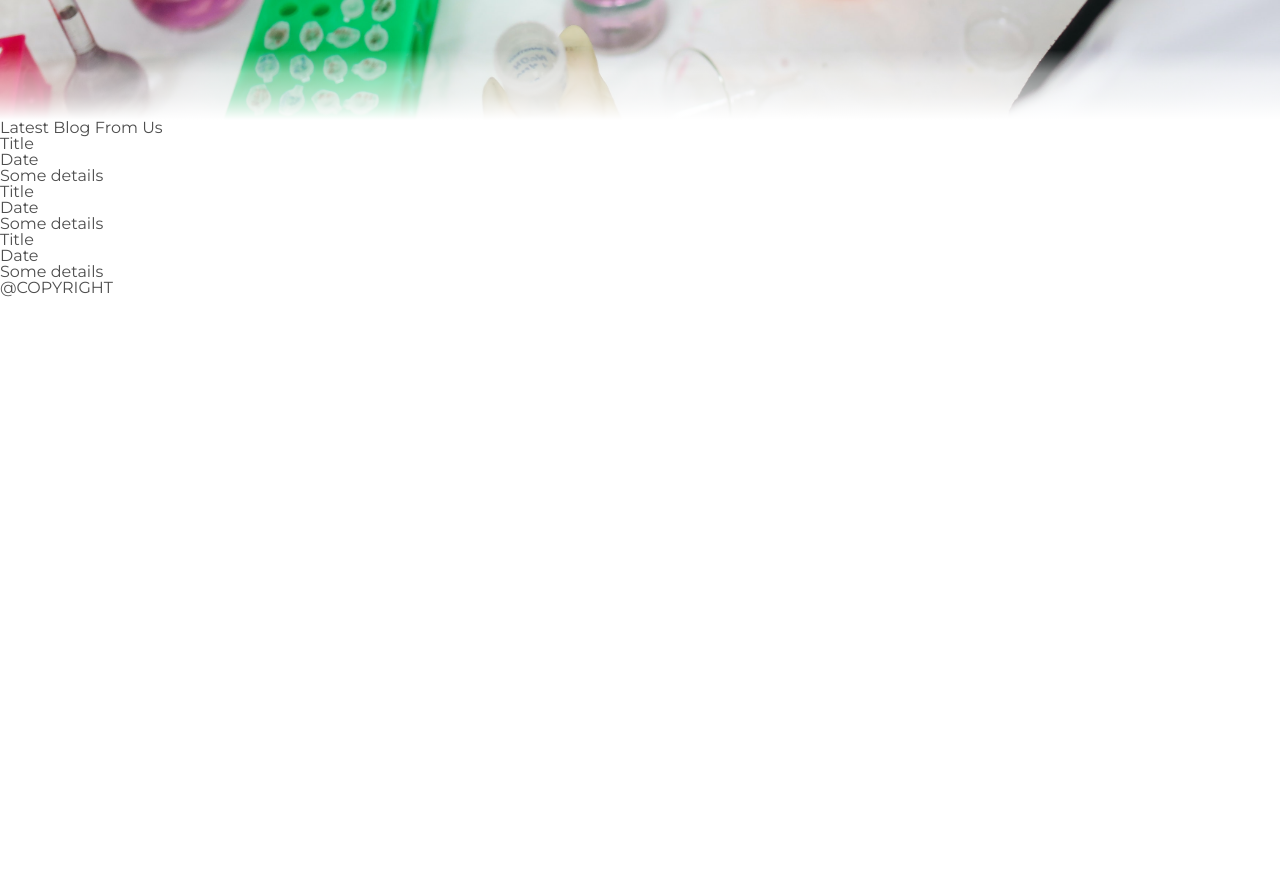
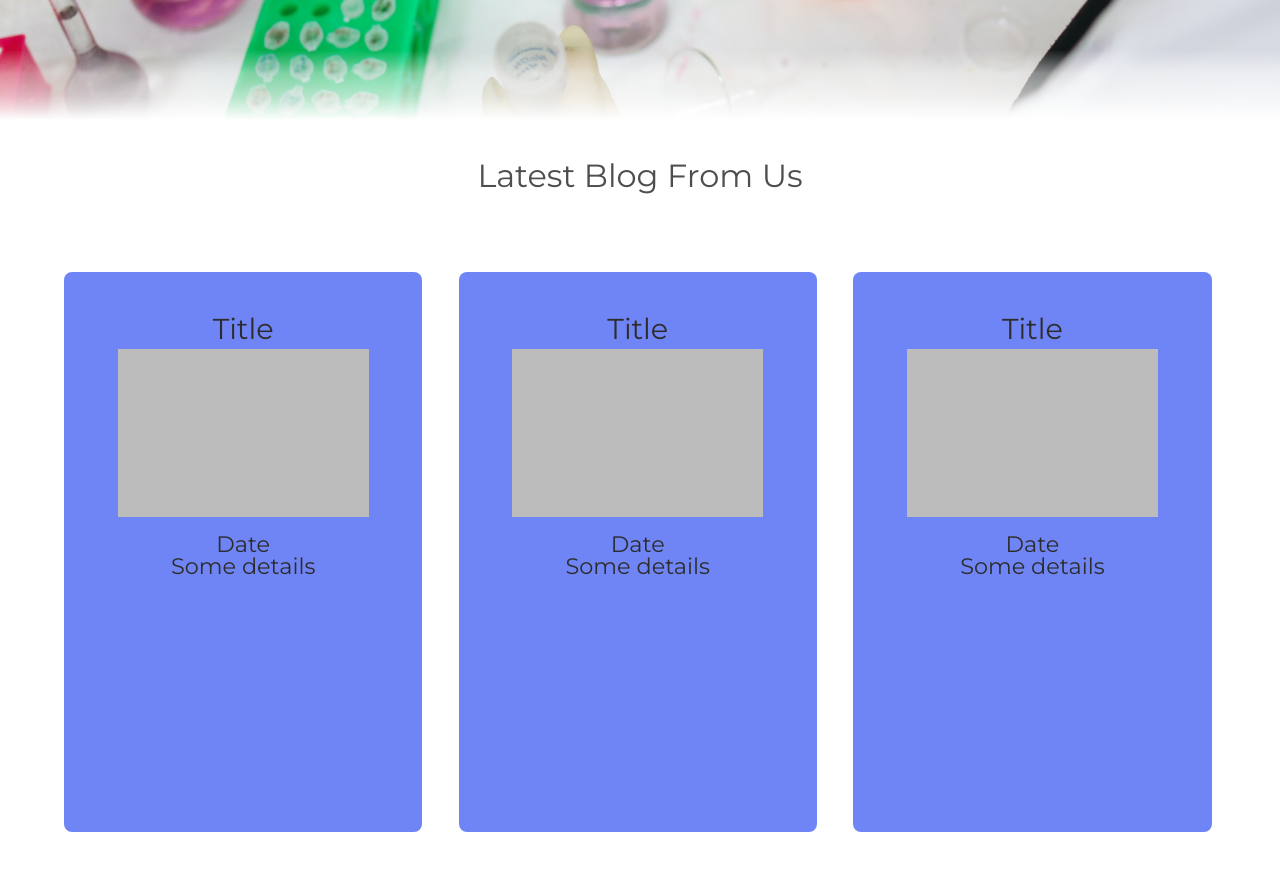
Before and after one commit to the-loan-wolf/dad, a plain HTML site: page index.html in a window 1280 px wide. Shown: the part 680-1550 px from the top of the page. Before the commit the page ends 977 px from the top, so only its background shows below. Drawn offline with Linux system fonts and the light colour scheme.

Commit message:
Home page almost complete

```diff
--- a/CSS/main.css
+++ b/CSS/main.css
@@ -116,6 +116,7 @@ a:hover {
 
 .SVG-1 {
     width: 27%;
+    height: 40%;
     float: right;
     position: relative;
     top: -30px;
@@ -221,3 +222,61 @@ p > a {
         top: 10%;
     }
 }
+
+/*section 2 start from here ...........................................................................................................*/
+
+/*Heading of section 2*/
+h2 {
+    font-size: 2rem;
+    text-align: center;
+    position: relative;
+    top: 5%;
+}
+
+.section-2 > div {
+    display: inline-block;
+    background-color: #7085F5;
+    width: 28%;
+    height: 70%;
+    position: relative;
+    top: 15%;
+    border-radius: 0.5rem;
+    text-align: center;
+    color: #2C2C2C;
+}
+
+.box-1 {
+    left: 5vw;
+}
+
+
+.box-2 {
+    left: 7.5vw;
+}
+
+
+.box-3 {
+    right: -10vw;
+}
+
+h3 {
+    font-size: 1.8rem;
+    position: relative;
+    top: 2.7rem;
+}
+
+.blog-image {
+    width: 70%;
+    height: 30%;
+    background-color: #BCBCBC;
+    position: relative;
+    top: 3rem;
+    margin: auto;
+}
+
+.box > p {
+    display: block;
+    position: relative;
+    top: 4rem;
+    font-size: 1.4rem;
+}
--- a/JS/main.js
+++ b/JS/main.js
@@ -23,10 +23,13 @@ let innerHeight = window.innerHeight;
 let headerHeight = document.querySelector('.header').offsetHeight;
 let imageHeight = innerHeight - headerHeight;
 document.querySelector('.section-1').style.height = imageHeight + 'px';
+document.querySelector('.section-2').style.height = innerHeight + 'px';
+
 
 function windowResize() {
 let innerHeight = window.innerHeight;
 let headerHeight = document.querySelector('.header').offsetHeight;
 let imageHeight = innerHeight - headerHeight;
 document.querySelector('.section-1').style.height = imageHeight + 'px';
+document.querySelector('.section-2').style.height = innerHeight + 'px';
 }
--- a/index.html
+++ b/index.html
@@ -56,27 +56,27 @@
         </section>
         <!--Second section of site..........................................................................................................-->
         <section>
-            <div>
+            <div class="section-2">
                 <!--Title of second section.............................................................................................................-->
                 <h2>Latest Blog From Us</h2>
                 <!--First box out of 3...........................................................................................................-->
-                <div>
+                <div class="box-1 box">
                     <h3>Title</h3>
-                    <div></div>
+                    <div class="blog-image"></div>
                     <p>Date</p>
                     <p>Some details</p>
                 </div>
                 <!--Second box out of 3........................................................................................................-->
-                <div>
+                <div class="box-2 box">
                     <h3>Title</h3>
-                    <div></div>
+                    <div class="blog-image"></div>
                     <p>Date</p>
                     <p>Some details</p>
                 </div>
                 <!--Last box...................................................................................................................-->
-                <div>
+                <div class="box-3 box">
                     <h3>Title</h3>
-                    <div></div>
+                    <div class="blog-image"></div>
                     <p>Date</p>
                     <p>Some details</p>
                 </div>
@@ -86,7 +86,7 @@
 
     <!--Footer section..............................................................................................................-->
     <footer>
-        <p>@COPYRIGHT</p>
+        <!-- <p>@COPYRIGHT</p> -->
     </footer>
 
     <!--script section................................................................................................................-->
```
